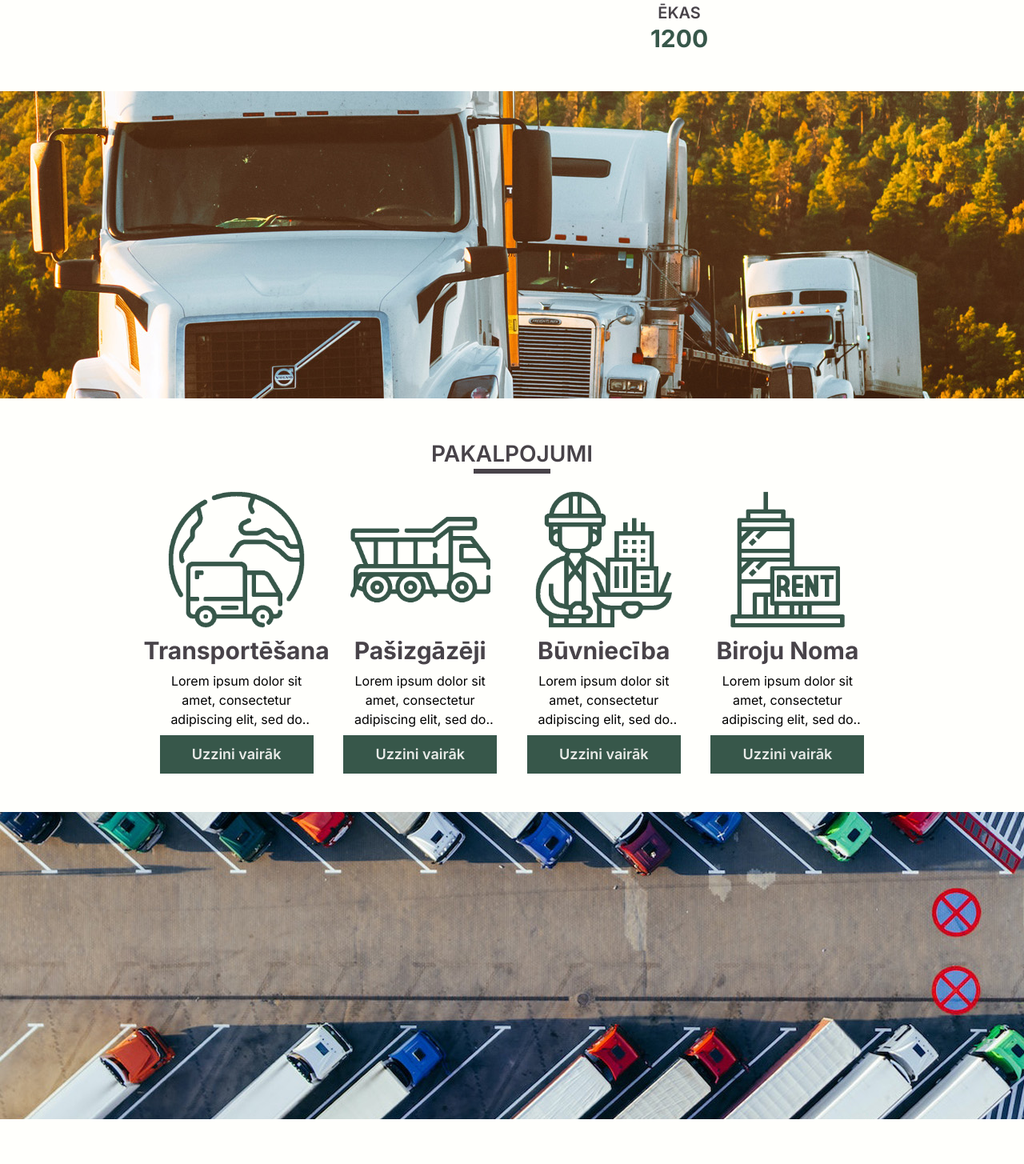
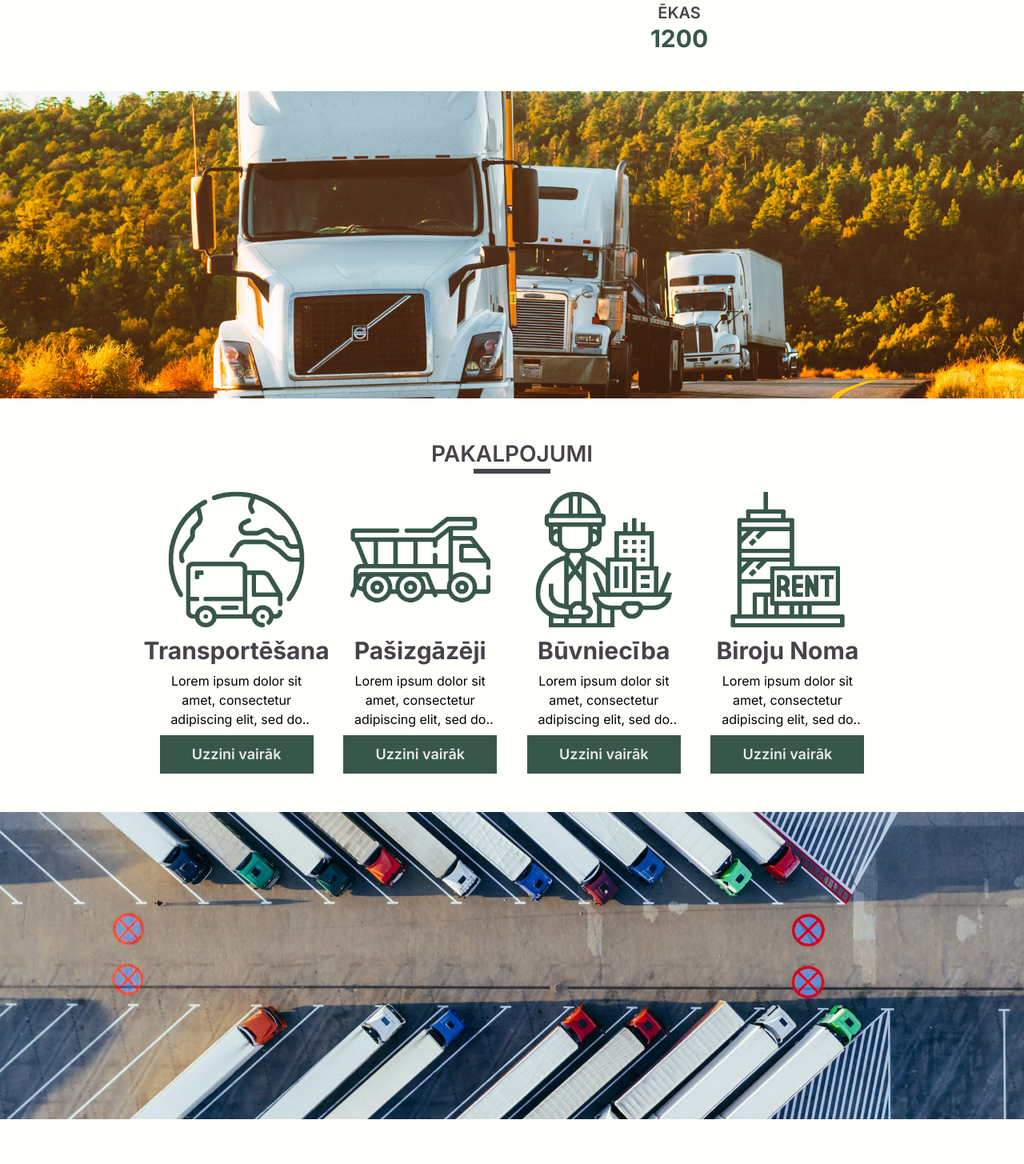
Before and after one commit to MarcelMorningstar/rall, a Next.js app: page / in a window 1280 px wide. Shown: the part 968-2423 px from the top of the page at 80% size. Built offline with nearby package versions, Linux system fonts and the light colour scheme.

Commit message:
bg size image

```diff
--- a/src/app/page.js
+++ b/src/app/page.js
@@ -41,7 +41,7 @@ export default function Home() {
         </div>
       </section>
 
-      <div className="h-96 bg-center bg-no-repeat bg-fixed object-contain" style={{ "backgroundImage": "url('./images/shipping.jpg')" }} />
+      <div className="h-96 bg-center bg-no-repeat bg-fixed bg-cover" style={{ "backgroundImage": "url('./images/shipping.jpg')" }} />
 
       <section>
         <h2>PAKALPOJUMI</h2>
@@ -74,7 +74,7 @@ export default function Home() {
         </div>
       </section>
 
-      <div className="h-96 bg-center bg-no-repeat bg-fixed object-contain" style={{ "backgroundImage": "url('./images/trucks.jpg')" }} />
+      <div className="h-96 bg-center bg-no-repeat bg-fixed bg-cover" style={{ "backgroundImage": "url('./images/trucks.jpg')" }} />
 
       <section>
         <h2>KONTAKTI</h2>
```
